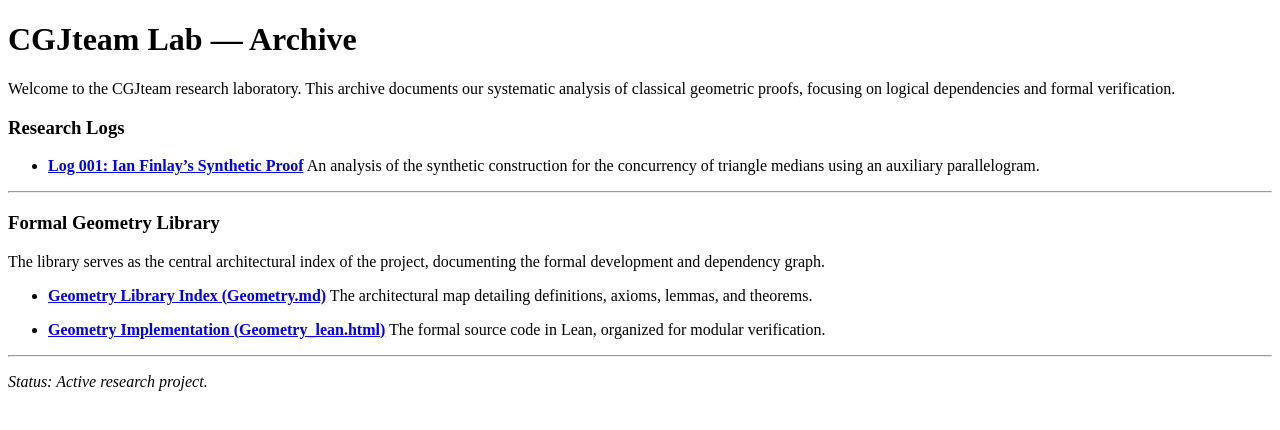
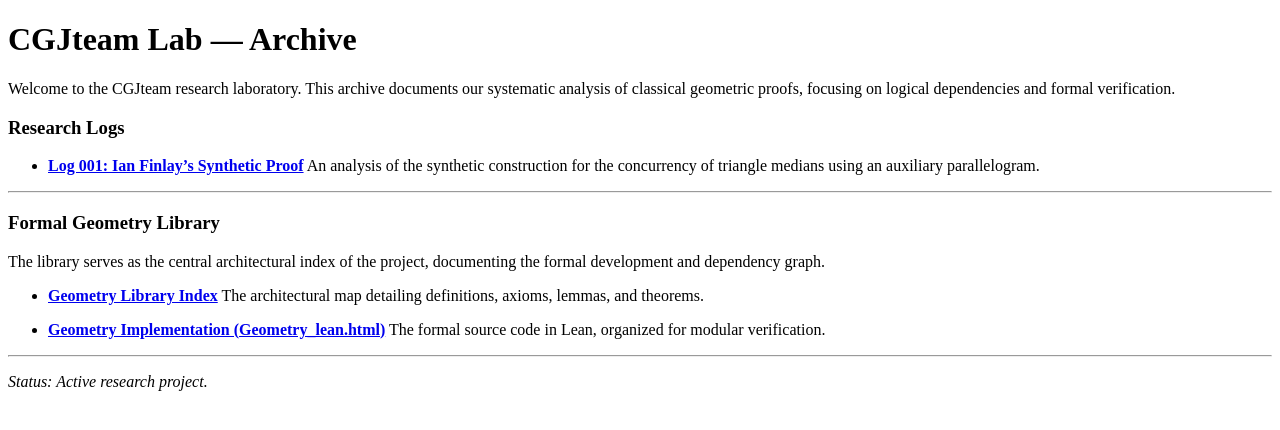
Before and after one commit to cgjteam/cgjteam.github.io, a Jekyll site: the page built from index.md, in a window 1280 px wide. Shown: the top 430 px of the page. Built offline with Jekyll 4.4.1, drawn with Linux system fonts in a browser that asks for light colours; our own code applies the rules of GitHub Pages for plain Markdown files; comment, search, counter and statistics services are not loaded.

Commit message:
Update link text for Geometry Library Index

```diff
--- a/index.md
+++ b/index.md
@@ -15,7 +15,7 @@ The library serves as the central architectural index of the project, documentin
 
 
 
-* **[Geometry Library Index (Geometry.md)](./Geometry.md)**
+* **[Geometry Library Index](./Geometry.md)**
   The architectural map detailing definitions, axioms, lemmas, and theorems.
 
 * **[Geometry Implementation (Geometry_lean.html)](./Geometry_lean.html)**
```
